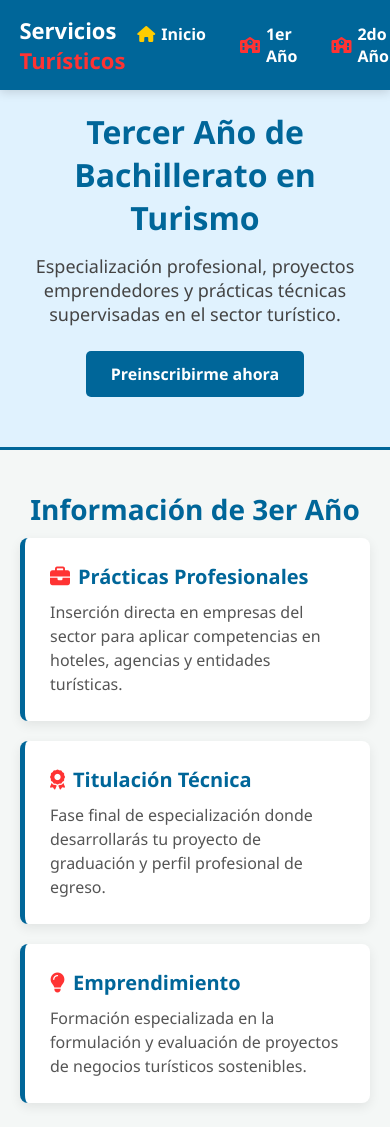
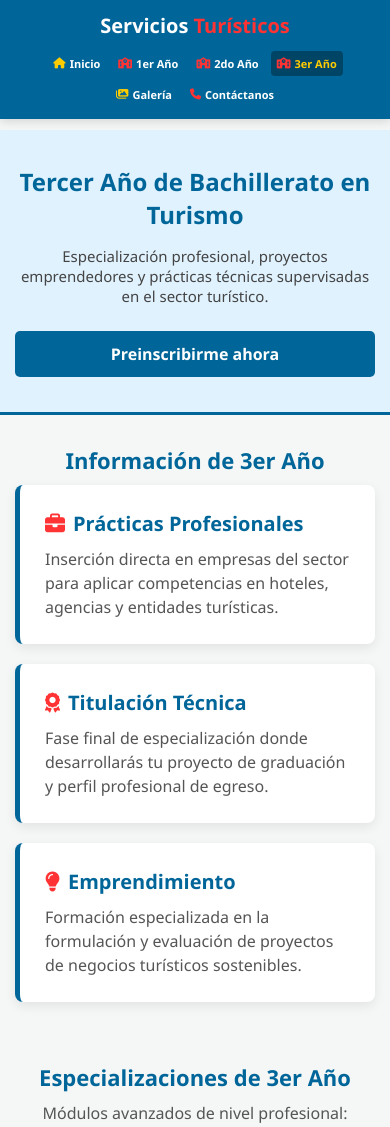
Before and after one commit to MartinezKevindev/avancepr, a plain HTML site: page tercer-año.html in a window 390 px wide. Shown: the top 1127 px of the page. Drawn offline with Linux system fonts and the light colour scheme.

Commit message:
Refactor CSS for responsiveness and add image rule
Added global image rule and improved media queries for responsiveness.

```diff
--- a/css/estilo.css
+++ b/css/estilo.css
@@ -13,6 +13,12 @@ body {
     background-color: #f4f7f6;
     color: #333;
     padding-top: 60px;
+}
+
+/* Regla preventiva global para imágenes */
+img {
+    max-width: 100%;
+    height: auto;
 }
 
 header {
@@ -330,3 +336,119 @@ footer p {
     color: #ccc;
     margin-bottom: 5px;
 }
+
+/* ==========================================
+   REGLAS RESPONSIVAS (MEDIA QUERIES)
+   ========================================== */
+
+/* Tablets y pantallas medianas (hasta 992px) */
+@media (max-width: 992px) {
+    header {
+        padding: 12px 3%;
+    }
+
+    nav ul li a {
+        padding: 6px 10px;
+        font-size: 14px;
+    }
+
+    .hero h2 {
+        font-size: 28px;
+    }
+
+    .seccion {
+        padding: 30px 15px;
+    }
+}
+
+/* Teléfonos celulares (hasta 768px) */
+@media (max-width: 768px) {
+    body {
+        /* Aumenta el padding para dar espacio al header rediseñado */
+        padding-top: 110px;
+    }
+
+    header {
+        flex-direction: column;
+        gap: 12px;
+        padding: 12px 15px;
+    }
+
+    .logo h1 {
+        font-size: 20px;
+        text-align: center;
+    }
+
+    nav ul {
+        flex-wrap: wrap;
+        justify-content: center;
+        gap: 6px;
+    }
+
+    nav ul li a {
+        padding: 6px 8px;
+        font-size: 13px;
+    }
+
+    .hero {
+        padding: 35px 15px;
+    }
+
+    .hero h2 {
+        font-size: 24px;
+    }
+
+    .hero p {
+        font-size: 15px;
+    }
+
+    .seccion h2 {
+        font-size: 22px;
+    }
+
+    .tarjetas,
+    .materias {
+        grid-template-columns: 1fr;
+    }
+
+    .requisitos li {
+        font-size: 14px;
+        padding: 12px 15px;
+    }
+
+    .formulario {
+        padding: 25px 15px;
+        margin: 20px 10px;
+    }
+
+    .formulario input,
+    .formulario textarea {
+        font-size: 14px;
+    }
+}
+
+/* Teléfonos muy pequeños (hasta 480px) */
+@media (max-width: 480px) {
+    body {
+        padding-top: 130px;
+    }
+
+    nav ul li a {
+        font-size: 11px;
+        padding: 5px 6px;
+        gap: 4px;
+    }
+
+    .boton {
+        width: 100%;
+        text-align: center;
+    }
+
+    .requisitos li {
+        gap: 8px;
+    }
+
+    .requisitos li i {
+        font-size: 16px;
+    }
+}
```
